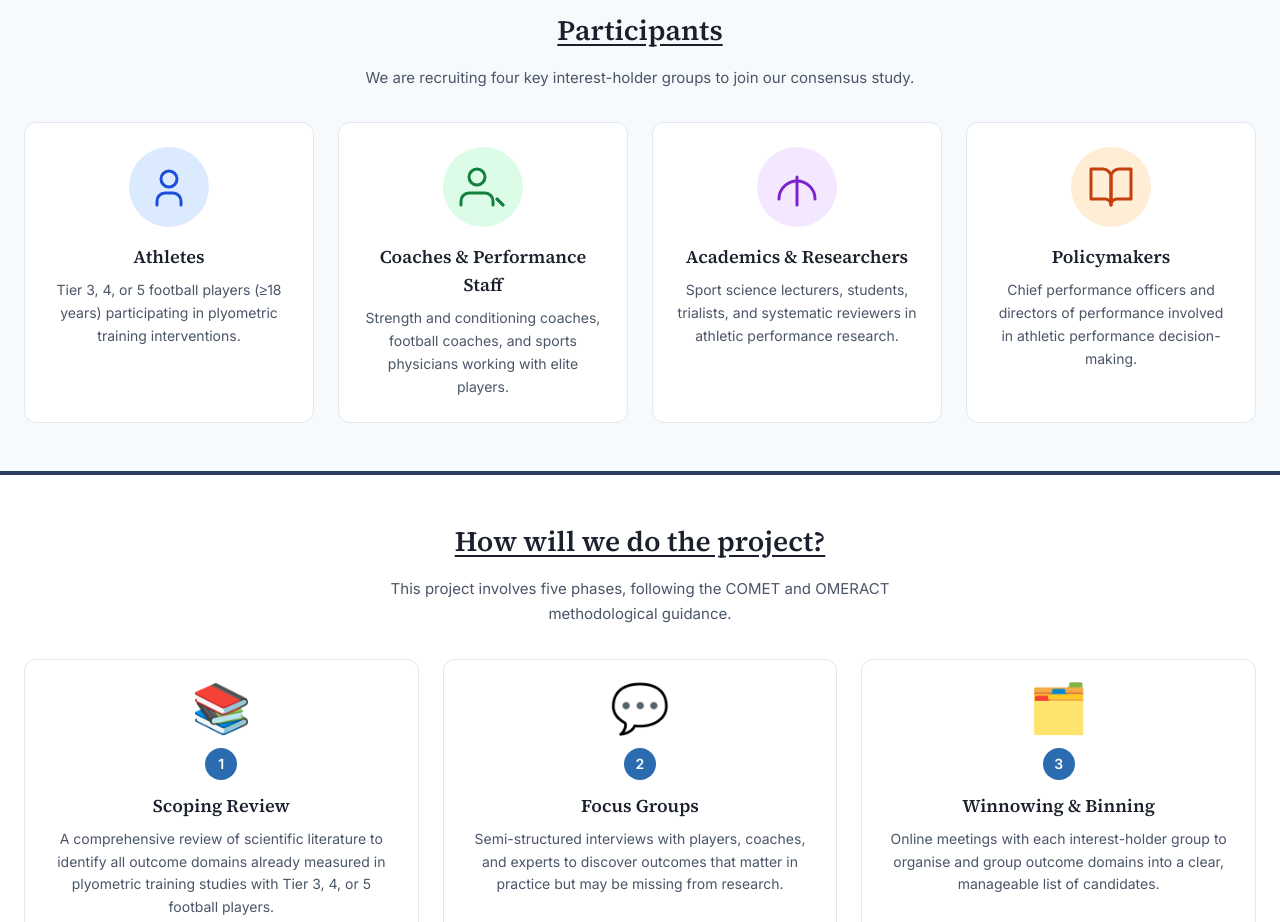
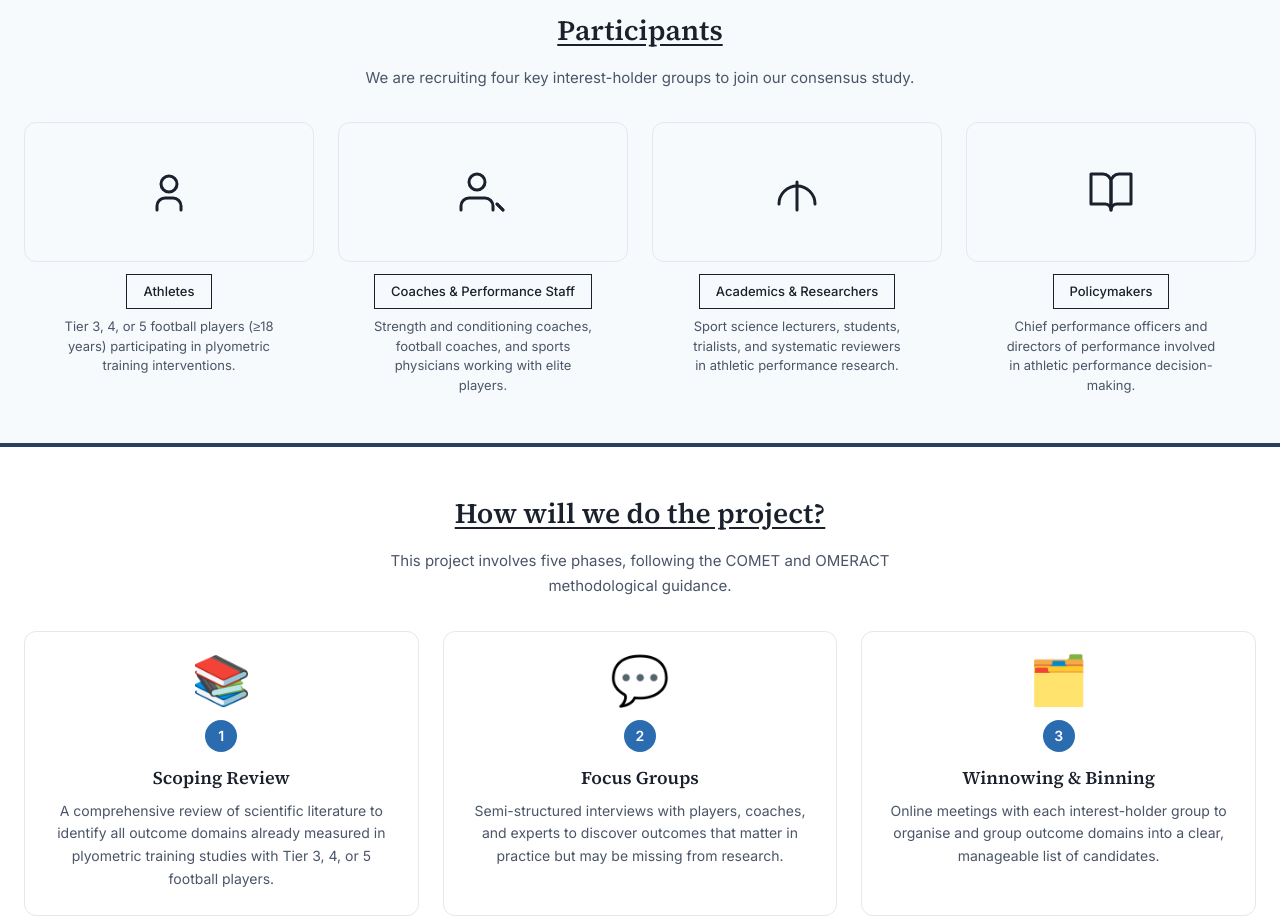
Before and after one commit to LoaizaBetancur/CAPIS-Project-Website, a Next.js app: page / in a window 1280 px wide. Shown: the part 1620-2542 px from the top of the page. Built offline with nearby package versions, Linux system fonts and the light colour scheme.

Commit message:
Update ParticipantCard.tsx

```diff
--- a/components/ParticipantCard.tsx
+++ b/components/ParticipantCard.tsx
@@ -1,18 +1,55 @@
 interface ParticipantCardProps {
   name: string;
   description: string;
-  color: string;
   icon: React.ReactNode;
 }
 
-export default function ParticipantCard({ name, description, color, icon }: ParticipantCardProps) {
+export default function ParticipantCard({ name, description, icon }: ParticipantCardProps) {
   return (
-    <div className="flex flex-col items-center rounded-xl border border-border bg-surface p-6 text-center shadow-raised transition-all hover:-translate-y-0.5 hover:shadow-overlay">
-      <div className={`mb-4 flex h-20 w-20 items-center justify-center rounded-full ${color}`}>
-        {icon}
+    <div style={{ textAlign: "center" }}>
+      {/* Image area like COMBAT */}
+      <div
+        style={{
+          backgroundColor: "#F7FAFC",
+          border: "1px solid #E2E8F0",
+          borderRadius: "12px",
+          padding: "24px",
+          marginBottom: "12px",
+          display: "flex",
+          alignItems: "center",
+          justifyContent: "center",
+          minHeight: "140px",
+        }}
+      >
+        <div style={{ fontSize: "64px", lineHeight: 1 }}>{icon}</div>
       </div>
-      <h3 className="font-display text-lg font-semibold mb-2">{name}</h3>
-      <p className="text-sm text-text-muted leading-relaxed">{description}</p>
+      {/* Label box like COMBAT */}
+      <div
+        style={{
+          display: "inline-block",
+          border: "1px solid #1A202C",
+          padding: "6px 16px",
+          fontSize: "13px",
+          fontWeight: 500,
+          color: "#1A202C",
+          fontFamily: "var(--font-body)",
+        }}
+      >
+        {name}
+      </div>
+      <p
+        style={{
+          fontSize: "13px",
+          color: "#4A5568",
+          marginTop: "8px",
+          lineHeight: 1.5,
+          maxWidth: "220px",
+          marginLeft: "auto",
+          marginRight: "auto",
+        }}
+      >
+        {description}
+      </p>
     </div>
   );
 }
```
